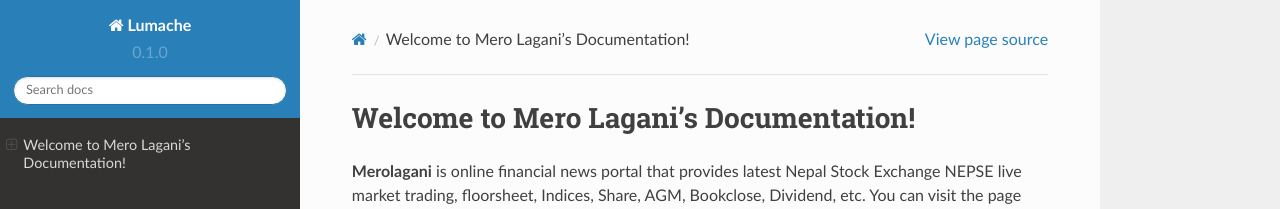
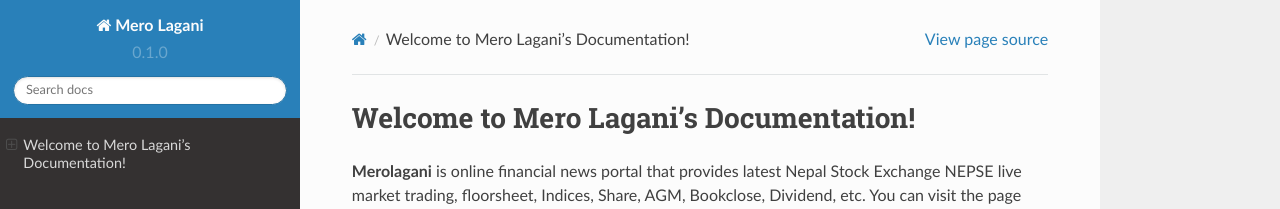
Before and after one commit to Aamosh12/Project, a Sphinx documentation site: the page built from docs/source/index.rst, in a window 1280 px wide. Shown: the top 209 px of the page. Built offline with Sphinx 7.4.7 and the Read the Docs theme 2.0.0, drawn with Linux system fonts in a browser that asks for light colours.

Commit message:
Changed project name

```diff
--- a/docs/source/conf.py
+++ b/docs/source/conf.py
@@ -2,7 +2,7 @@
 
 # -- Project information
 
-project = 'Lumache'
+project = 'Mero Lagani'
 copyright = '2021, Graziella'
 author = 'Graziella'
 
```
